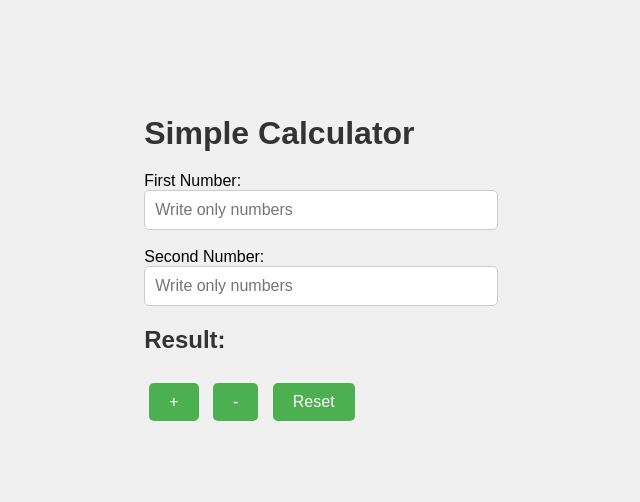
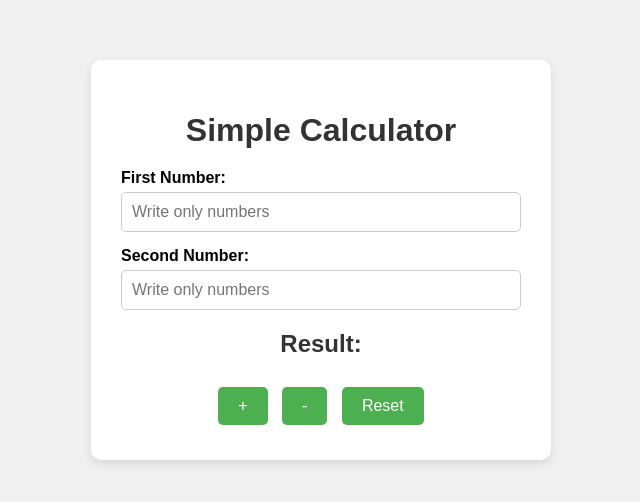
Before and after one commit to PruebasTec8912/tc3004b_101_qa, a website: page src/index.html in a window 1280 px wide. Shown: the part 160-662 px from the top of the page, without its empty margins (319-959 px from the left). Drawn offline with Linux system fonts and the light colour scheme.

Commit message:
Update index.html

```diff
--- a/src/index.html
+++ b/src/index.html
@@ -9,28 +9,23 @@
 
 </head>
 <body>
-    <div>
-        <h1 class="title"> Simple Calculator</h1>
-        <div class="InputSection">
-            <p>
-                First Number:
-                <input class="input" id="num1" placeholder="Write only numbers">
-                <br>
-                <br>
-                Second Number:
-                <input class="input" id="num2" placeholder="Write only numbers">
-                <br>
-                <h3 id="result">Result:</h3>
-            </p>
+    <div class="wrapper">
+        <h1>Simple Calculator</h1>
+        <div class="input-group">
+            <label for="num1">First Number:</label>
+            <input type="number" id="num1" placeholder="Write only numbers">
         </div>
-        <div class="bottonSection">
-            <button id = "buttonAdd" onclick="add()"> + </button>
-            <button id = "buttonSub" onclick="sub()"> - </button>
-            <button id = "buttonRes" onclick="reset()">Reset</button>
+        <div class="input-group">
+            <label for="num2">Second Number:</label>
+            <input type="number" id="num2" placeholder="Write only numbers">
+        </div>
+        <h3 id="result">Result:</h3>
+        <div class="button-group">
+            <button id="buttonAdd" onclick="add()"> + </button>
+            <button id="buttonSub" onclick="sub()"> - </button>
+            <button id="buttonRes" onclick="reset()">Reset</button>
         </div>
     </div>
-
-
     <script src="index.js"></script>
 </body>
 </html>
```
